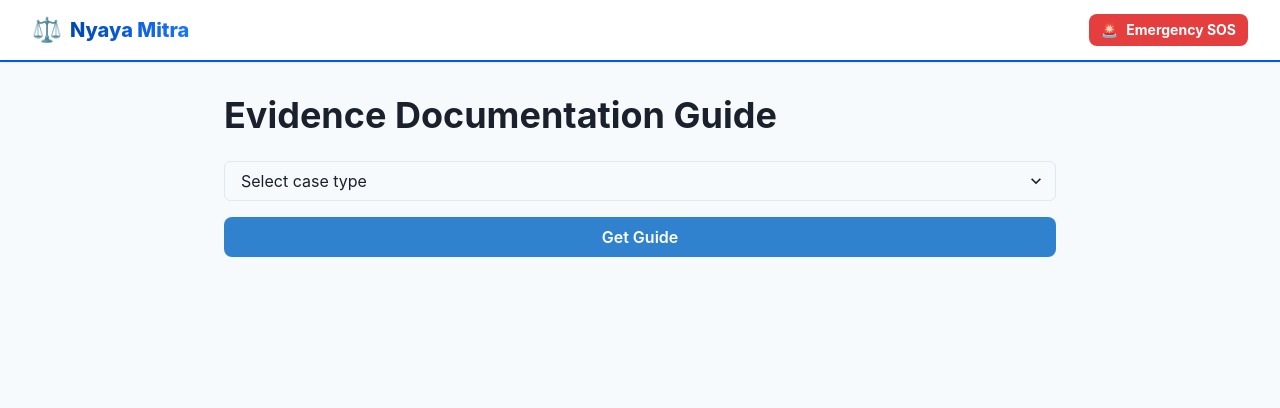
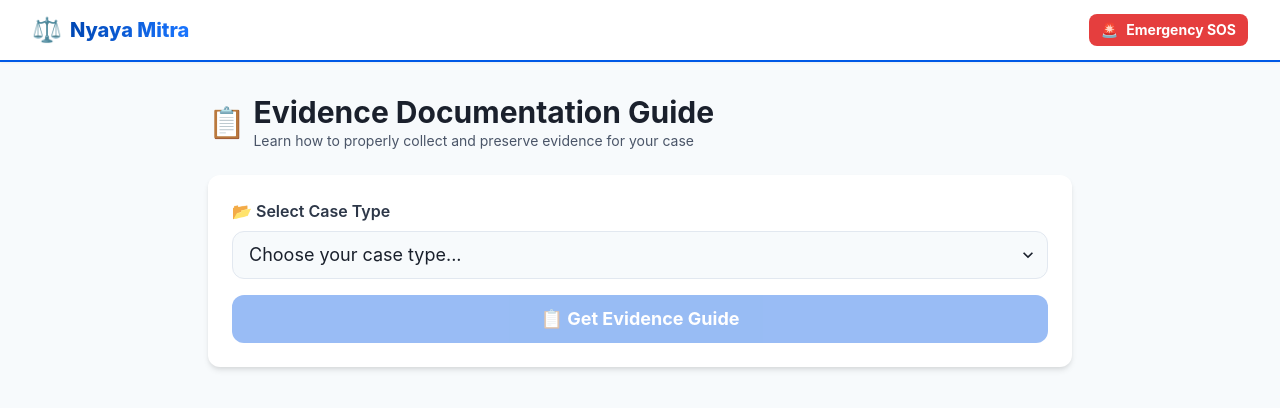
Before and after one commit to akshithnallaginnela/Nyaya-Mitra, a React (Vite) app in the folder frontend/: page /evidence in a window 1280 px wide. Shown: the top 408 px of the page. Built offline with nearby package versions, Linux system fonts and the light colour scheme; sample sign-in values are in the browser's storage; the HTML template or start-up script is replaced by a standard one.

Commit message:
chore: redesign EvidenceGuide page with improved UI and enhanced user interaction features

```diff
--- a/frontend/src/pages/EvidenceGuide.tsx
+++ b/frontend/src/pages/EvidenceGuide.tsx
@@ -9,6 +9,16 @@ import {
   List,
   ListItem,
   ListIcon,
+  Container,
+  Card,
+  CardBody,
+  HStack,
+  Badge,
+  Alert,
+  AlertIcon,
+  AlertTitle,
+  AlertDescription,
+  Divider,
 } from '@chakra-ui/react';
 import { CheckCircleIcon } from '@chakra-ui/icons';
 import api from '../api/axios';
@@ -19,6 +29,7 @@ const EvidenceGuide: React.FC = () => {
   const [loading, setLoading] = useState(false);
 
   const loadGuide = async () => {
+    if (!caseType) return;
     setLoading(true);
     try {
       const response = await api.get('/evidence/guide', {
@@ -32,44 +43,135 @@ const EvidenceGuide: React.FC = () => {
     }
   };
 
+  const caseTypeLabels: Record<string, { label: string; icon: string }> = {
+    harassment: { label: 'Harassment', icon: '🚫' },
+    defamation: { label: 'Defamation', icon: '📰' },
+    assault: { label: 'Assault', icon: '⚠️' },
+    fraud: { label: 'Fraud', icon: '💰' },
+  };
+
   return (
-    <Box p={8} maxW="4xl" mx="auto">
-      <Heading mb={6}>Evidence Documentation Guide</Heading>
+    <Box bg="gray.50" minH="calc(100vh - 60px)" py={8}>
+      <Container maxW="4xl">
+        <HStack mb={6}>
+          <Text fontSize="3xl">📋</Text>
+          <VStack align="start" spacing={0}>
+            <Heading size="lg" color="gray.800">Evidence Documentation Guide</Heading>
+            <Text color="gray.600" fontSize="sm">
+              Learn how to properly collect and preserve evidence for your case
+            </Text>
+          </VStack>
+        </HStack>
+
+        <Card borderRadius="xl" boxShadow="md" mb={6}>
+          <CardBody p={6}>
             <VStack spacing={4} align="stretch">
+              <FormControlLabel>
+                <Text fontWeight="600" color="gray.700" mb={2}>📂 Select Case Type</Text>
                 <Select
                   value={caseType}
-          onChange={(e) => setCaseType(e.target.value)}
-          placeholder="Select case type"
+                  onChange={(e) => {
+                    setCaseType(e.target.value);
+                    setGuide(null);
+                  }}
+                  placeholder="Choose your case type..."
+                  size="lg"
+                  bg="gray.50"
+                  borderRadius="xl"
+                  _focus={{ bg: 'white' }}
                 >
-          <option value="harassment">Harassment</option>
-          <option value="defamation">Defamation</option>
-          <option value="assault">Assault</option>
-          <option value="fraud">Fraud</option>
+                  {Object.entries(caseTypeLabels).map(([value, { label, icon }]) => (
+                    <option key={value} value={value}>
+                      {icon} {label}
+                    </option>
+                  ))}
                 </Select>
-        <Button onClick={loadGuide} colorScheme="blue" isLoading={loading}>
-          Get Guide
+              </FormControlLabel>
+
+              <Button
+                onClick={loadGuide}
+                colorScheme="brand"
+                isLoading={loading}
+                loadingText="Loading guide..."
+                size="lg"
+                borderRadius="xl"
+                fontWeight="700"
+                isDisabled={!caseType}
+              >
+                📋 Get Evidence Guide
               </Button>
+            </VStack>
+          </CardBody>
+        </Card>
 
         {guide && (
-          <Box mt={6} p={6} borderWidth={1} borderRadius="lg">
-            <Heading size="md" mb={4}>Evidence Collection Steps</Heading>
-            <List spacing={3}>
+          <VStack spacing={4} align="stretch">
+            <Card borderRadius="xl" boxShadow="lg" borderTop="4px solid" borderTopColor="teal.400">
+              <CardBody p={6}>
+                <HStack justify="space-between" mb={4}>
+                  <Heading size="md" color="gray.800">
+                    Evidence Collection Steps
+                  </Heading>
+                  <Badge colorScheme="teal" fontSize="sm" px={3} py={1} borderRadius="full">
+                    {guide.steps?.length || 0} Steps
+                  </Badge>
+                </HStack>
+
+                <List spacing={4}>
                   {guide.steps?.map((step: string, idx: number) => (
-                <ListItem key={idx}>
-                  <ListIcon as={CheckCircleIcon} color="green.500" />
-                  {step}
+                    <ListItem
+                      key={idx}
+                      display="flex"
+                      alignItems="flex-start"
+                      bg="gray.50"
+                      p={3}
+                      borderRadius="lg"
+                    >
+                      <ListIcon as={CheckCircleIcon} color="green.500" mt={1} />
+                      <Text color="gray.700" lineHeight="tall">{step}</Text>
                     </ListItem>
                   ))}
                 </List>
-            <Text fontWeight="bold" mt={6} mb={2} color="red.600">
-              Warning: Do not tamper with evidence
-            </Text>
-            <Text>{guide.warning}</Text>
+              </CardBody>
+            </Card>
+
+            {guide.warning && (
+              <Alert
+                status="warning"
+                borderRadius="xl"
+                flexDirection="column"
+                alignItems="flex-start"
+                p={5}
+              >
+                <HStack mb={2}>
+                  <AlertIcon />
+                  <AlertTitle fontWeight="700">Important Warning</AlertTitle>
+                </HStack>
+                <AlertDescription color="gray.700" lineHeight="tall">
+                  {guide.warning}
+                </AlertDescription>
+              </Alert>
+            )}
+
+            <Alert status="error" borderRadius="xl" p={4}>
+              <AlertIcon />
+              <Box>
+                <AlertTitle fontWeight="700" fontSize="sm">Do NOT tamper with evidence</AlertTitle>
+                <AlertDescription fontSize="sm">
+                  Tampering with evidence is a criminal offense under Indian law (Section 204 IPC).
+                </AlertDescription>
               </Box>
+            </Alert>
+          </VStack>
         )}
-      </VStack>
+      </Container>
     </Box>
   );
 };
 
+// Simple wrapper component since we're not using FormControl here
+const FormControlLabel: React.FC<{ children: React.ReactNode }> = ({ children }) => (
+  <Box>{children}</Box>
+);
+
 export default EvidenceGuide;
```
Lines whose indentation alone changed are shown as unchanged.
